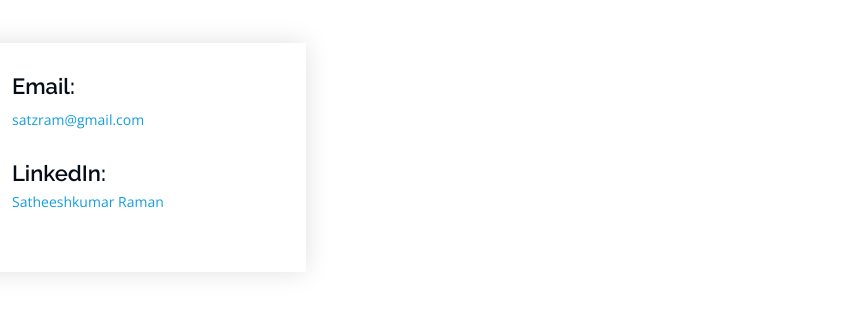
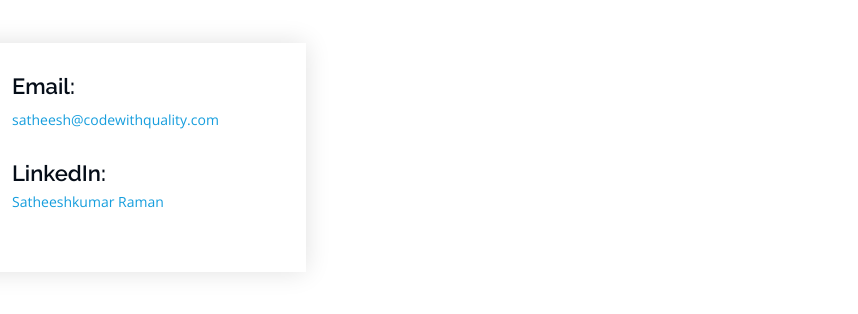
Before and after one commit to satzram/portfolio-qa-website, a plain HTML site: page index.html in a window 1280 px wide. Shown: the part 3633-3947 px from the top of the page, 390-1248 px from the left. Drawn offline with nearby package versions, Linux system fonts and the light colour scheme.

Commit message:
Use codewithquality.com email on site
Co-Authored-By: Claude Opus 5.5 <noreply@anthropic.com>
Claude-Session: https://claude.ai/code/session_01NnzAZQj3xMpvTo2JfV6VCj

```diff
--- a/index.html
+++ b/index.html
@@ -305,7 +305,7 @@
               <div class="email">
                 <i class="bi bi-envelope"></i>
                 <h4>Email:</h4>
-                <p><a href="mailto:satzram@gmail.com">satzram@gmail.com</a></p>
+                <p><a href="mailto:satheesh@codewithquality.com">satheesh@codewithquality.com</a></p>
               </div>
               <div class="Linkedin">
                 <i class="bx bxl-linkedin"></i>
```
